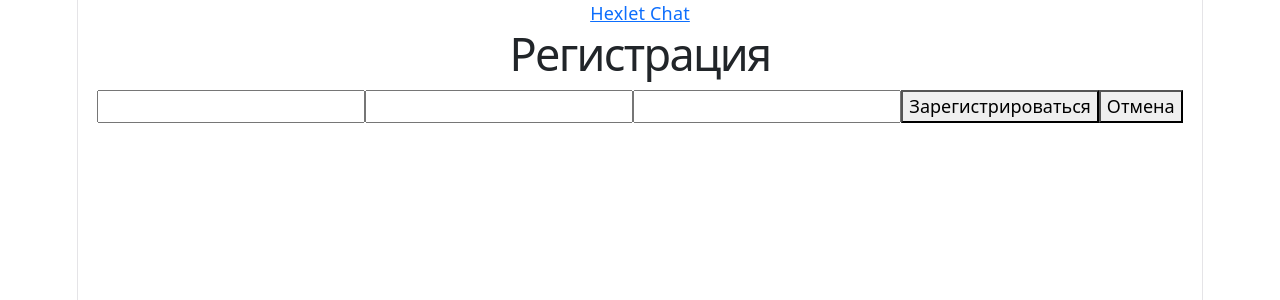
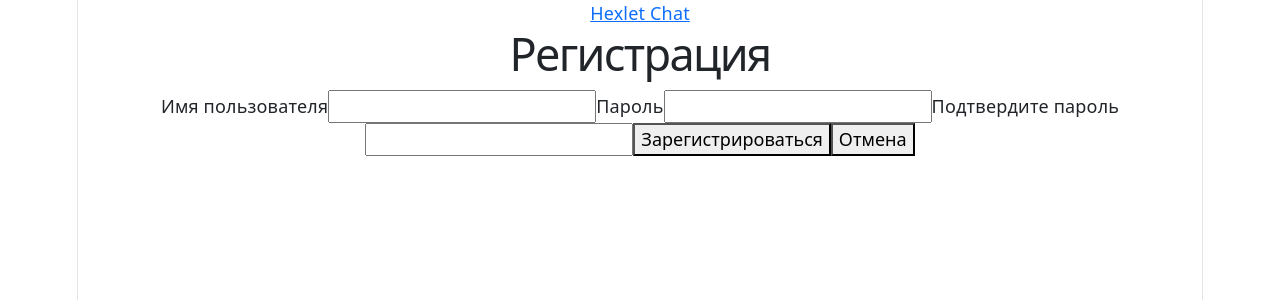
Before and after one commit to Check1stDev/frontend-project-12, a React app in the folder frontend/: page /signup in a window 1280 px wide. Shown: the top 300 px of the page. Built offline with nearby package versions, Linux system fonts and the light colour scheme; the HTML template or start-up script is replaced by a standard one; what leo-profanity would draw is missing.

Commit message:
Fix registration form labels

```diff
--- a/frontend/src/i18n.js
+++ b/frontend/src/i18n.js
@@ -30,7 +30,7 @@ const resources = {
         submit: 'Зарегистрироваться',
         cancel: 'Отмена',
         errors: {
-          userExists: 'Пользователь с таким именем уже существует',
+          userExists: 'Такой пользователь уже существует',
           general: 'Ошибка регистрации. Попробуйте позже',
         },
       },
--- a/frontend/src/pages/RegistrationPage.jsx
+++ b/frontend/src/pages/RegistrationPage.jsx
@@ -52,12 +52,18 @@ const RegistrationPage = () => {
         }}
       >
         <Form>
-          <Field name="username" />
+          <label htmlFor="username">{t('signup.username')}</label>
+          <Field id="username" name="username" />
           <ErrorMessage name="username" component="div" />
-          <Field name="password" type="password" />
+
+          <label htmlFor="password">{t('signup.password')}</label>
+          <Field id="password" name="password" type="password" />
           <ErrorMessage name="password" component="div" />
-          <Field name="confirmPassword" type="password" />
+
+          <label htmlFor="confirmPassword">{t('signup.confirmPassword')}</label>
+          <Field id="confirmPassword" name="confirmPassword" type="password" />
           <ErrorMessage name="confirmPassword" component="div" />
+
           <button type="submit">{t('signup.submit')}</button>
           <button type="button" onClick={() => navigate('/login')}>{t('signup.cancel')}</button>
         </Form>
```
